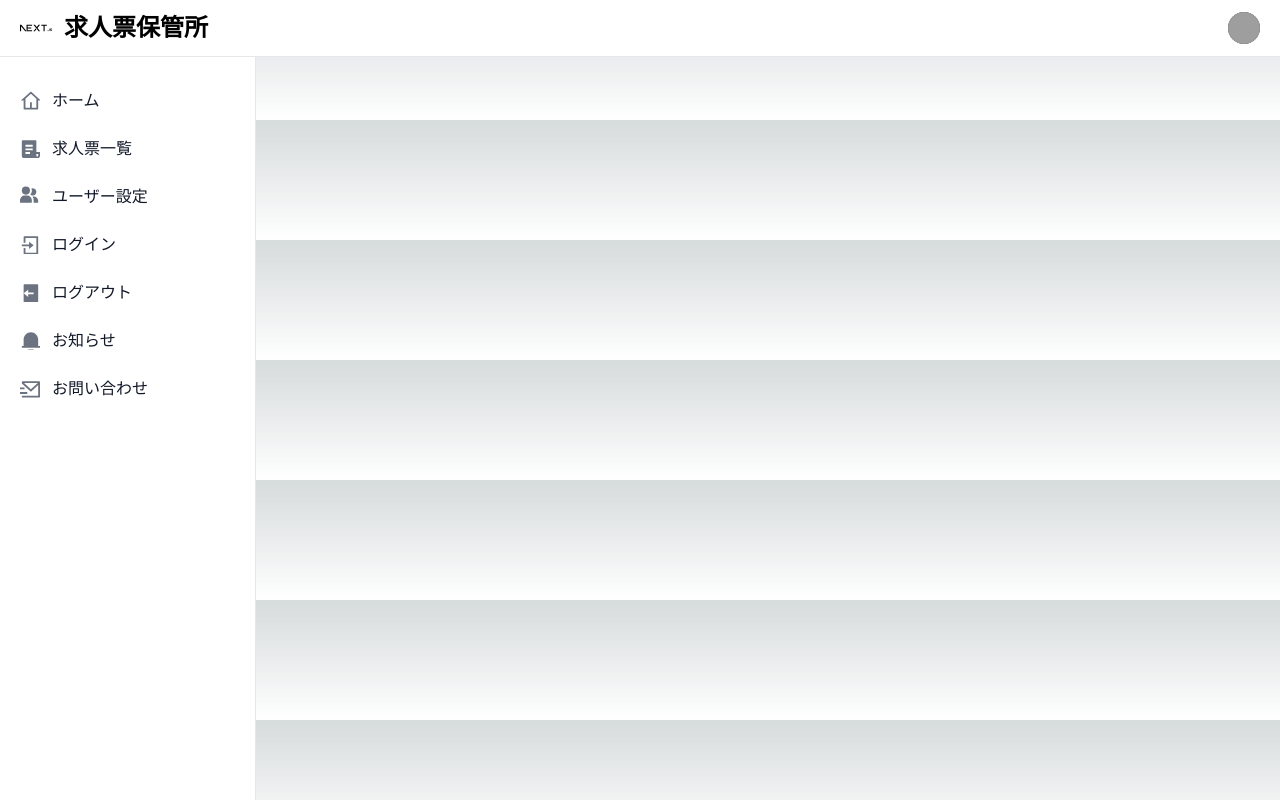
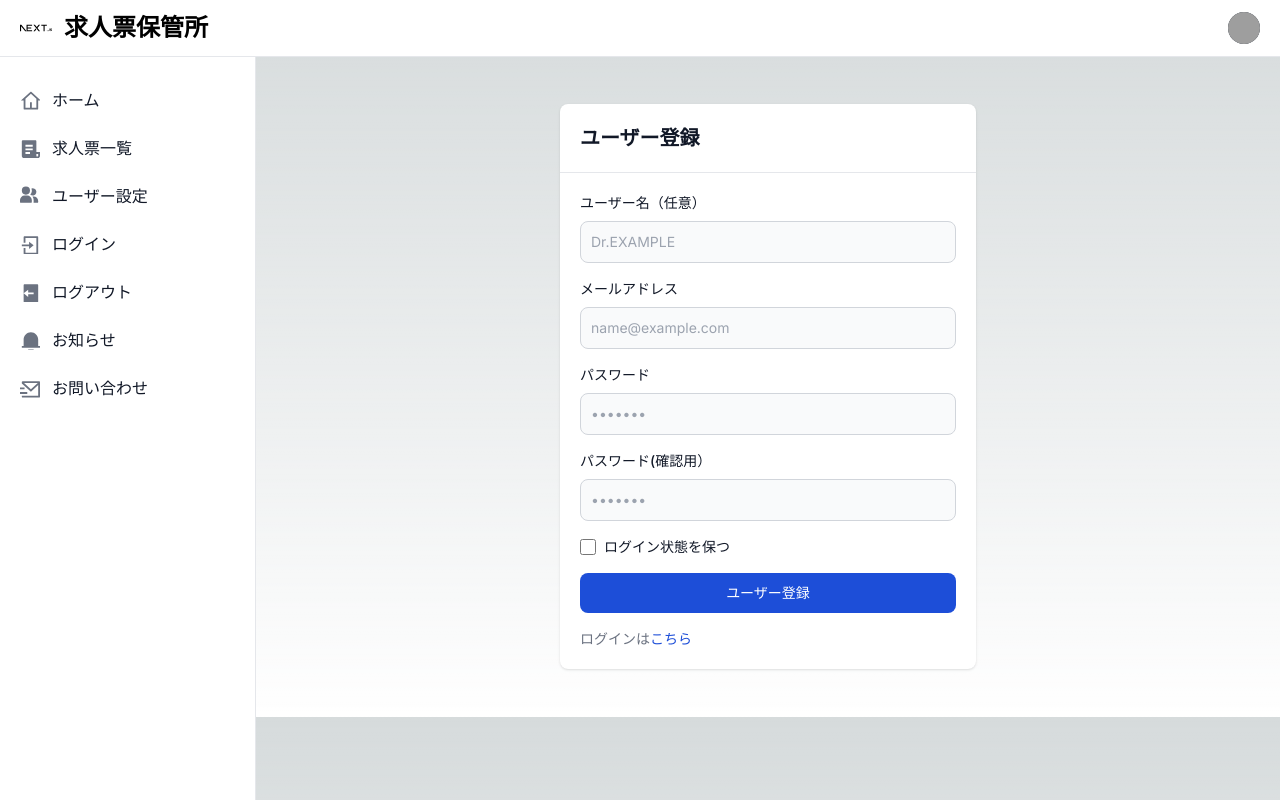
Before and after one commit to KoukiFurukawa/Arknights_Charcter_Sheets, a Next.js app: page /signup in a window 1280 px wide. Built offline with nearby package versions, Linux system fonts and the light colour scheme; grey boxes are pictures that could not be loaded.

Commit message:
ユーザー登録画面

```diff
--- a/src/app/_components/modal/modal.tsx
+++ b/src/app/_components/modal/modal.tsx
@@ -11,7 +11,7 @@ const Modal: React.FC<IModal> = ({title, bodyData, isLogin}) =>
                 {/* <!-- Modal content --> */}
                 <div className="relative bg-white rounded-lg shadow dark:bg-gray-700">
                     <ModalHeader title={title}/>
-                    <ModalBody bodyData={bodyData} isLogin={isLogin} />
+                    <ModalBody title={title} bodyData={bodyData} isLogin={isLogin} />
                 </div>
             </div>
         </div>
--- a/src/app/_components/modal/modal_body.tsx
+++ b/src/app/_components/modal/modal_body.tsx
@@ -1,8 +1,9 @@
 import React from 'react';
+import Link from 'next/link';
 import SimpleInput from '../ui/SimpleInput';
-import { ISimpleInput } from '@/app/_interfaces/interfaces';
+import { IModal } from '@/app/_interfaces/interfaces';
 
-const ModalBody: React.FC<{bodyData: ISimpleInput[], isLogin: boolean}> = ({ bodyData, isLogin }) =>
+const ModalBody: React.FC<IModal> = ({ title, bodyData, isLogin }) =>
 {
     return (
         <div className="p-4 md:p-5">
@@ -23,10 +24,14 @@ const ModalBody: React.FC<{bodyData: ISimpleInput[], isLogin: boolean}> = ({ bod
                     </div>
                     {/* <a href="#" className="text-sm text-blue-700 hover:underline dark:text-blue-500">Lost Password?</a> */}
                 </div>
-                <button type="submit" className="w-full text-white bg-blue-700 hover:bg-blue-800 focus:ring-4 focus:outline-none focus:ring-blue-300 font-medium rounded-lg text-sm px-5 py-2.5 text-center dark:bg-blue-600 dark:hover:bg-blue-700 dark:focus:ring-blue-800">Login to your account</button>
-                <div className="text-sm font-medium text-gray-500 dark:text-gray-300">
-                    Not registered? <a href="#" className="text-blue-700 hover:underline dark:text-blue-500">Create account</a>
-                </div>
+                <button type="submit" className="w-full text-white bg-blue-700 hover:bg-blue-800 focus:ring-4 focus:outline-none focus:ring-blue-300 font-medium rounded-lg text-sm px-5 py-2.5 text-center dark:bg-blue-600 dark:hover:bg-blue-700 dark:focus:ring-blue-800">
+                    {title}
+                </button>
+
+
+                    <div className="text-sm font-medium text-gray-500 dark:text-gray-300">
+                        {isLogin ? "ユーザー登録は" : "ログインは"}<Link href={isLogin ? "/signup" : "/login"} className="text-blue-700 hover:underline dark:text-blue-500">こちら</Link>
+                    </div>
             </form>
         </div>
     )
--- a/src/app/_utils/signup_input_data.ts
+++ b/src/app/_utils/signup_input_data.ts
@@ -1,6 +1,6 @@
 import { ISimpleInput } from "../_interfaces/interfaces"
 
-export const loginInputData: ISimpleInput[] = [
+export const signupInputData: ISimpleInput[] = [
     {
         label      : "ユーザー名（任意）",
         placeholder: "Dr.EXAMPLE",
@@ -15,13 +15,6 @@ export const loginInputData: ISimpleInput[] = [
         _type      : "email",
         require    : true
     },
-    // {
-    //     label      : "メールアドレス(確認用）",
-    //     placeholder: "name@example.com",
-    //     id         : "email",
-    //     _type      : "email",
-    //     require    : true
-    // },
     {
         label      : "パスワード",
         placeholder: "•••••••",
--- a/src/app/signup/page.tsx
+++ b/src/app/signup/page.tsx
@@ -1,8 +1,11 @@
-import React from 'react'
+import React from 'react';
+import Modal from '../_components/modal/modal';
+import { signupInputData } from '../_utils/signup_input_data';
 
 function page() {
     return (
         <div>
+            <Modal title={"ユーザー登録"} bodyData={signupInputData} isLogin={false}/>
         </div>
     )
 }
```
